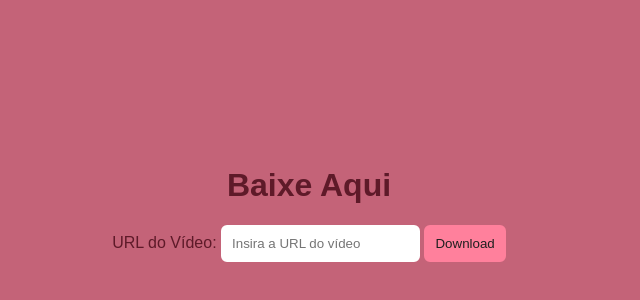
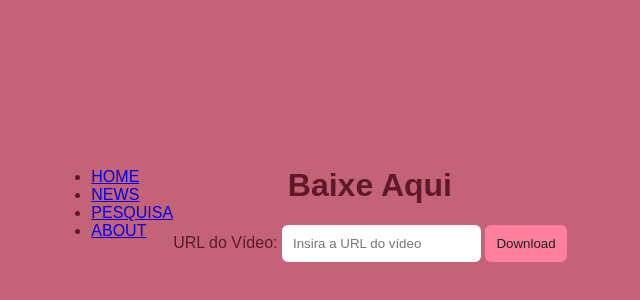
Before and after one commit to NDWnatural/abobus, a plain HTML site: page index.html in a window 1280 px wide. Shown: the part 196-496 px from the top of the page, without its empty margins (331-971 px from the left). Drawn offline with Linux system fonts and the light colour scheme.

Commit message:
Update index.html

```diff
--- a/index.html
+++ b/index.html
@@ -13,6 +13,15 @@
   </style>
 </head>
 <body>
+
+  <nav class="navbar">
+  <ul class="elementos">
+       <li class="navel"><a href="#home">HOME</a></li>
+       <li class="navel"><a href="#news">NEWS</a></li>
+       <li class="navel"><a href="https://ndwnatural.github.io/teste2/">PESQUISA</a></li>
+       <li class="navel"><a href="#about">ABOUT</a></li>
+  </ul>
+</nav>
   <div class="container">
     <header>
       <div id="textone"><h1>Baixe Aqui</h1><div>
```
